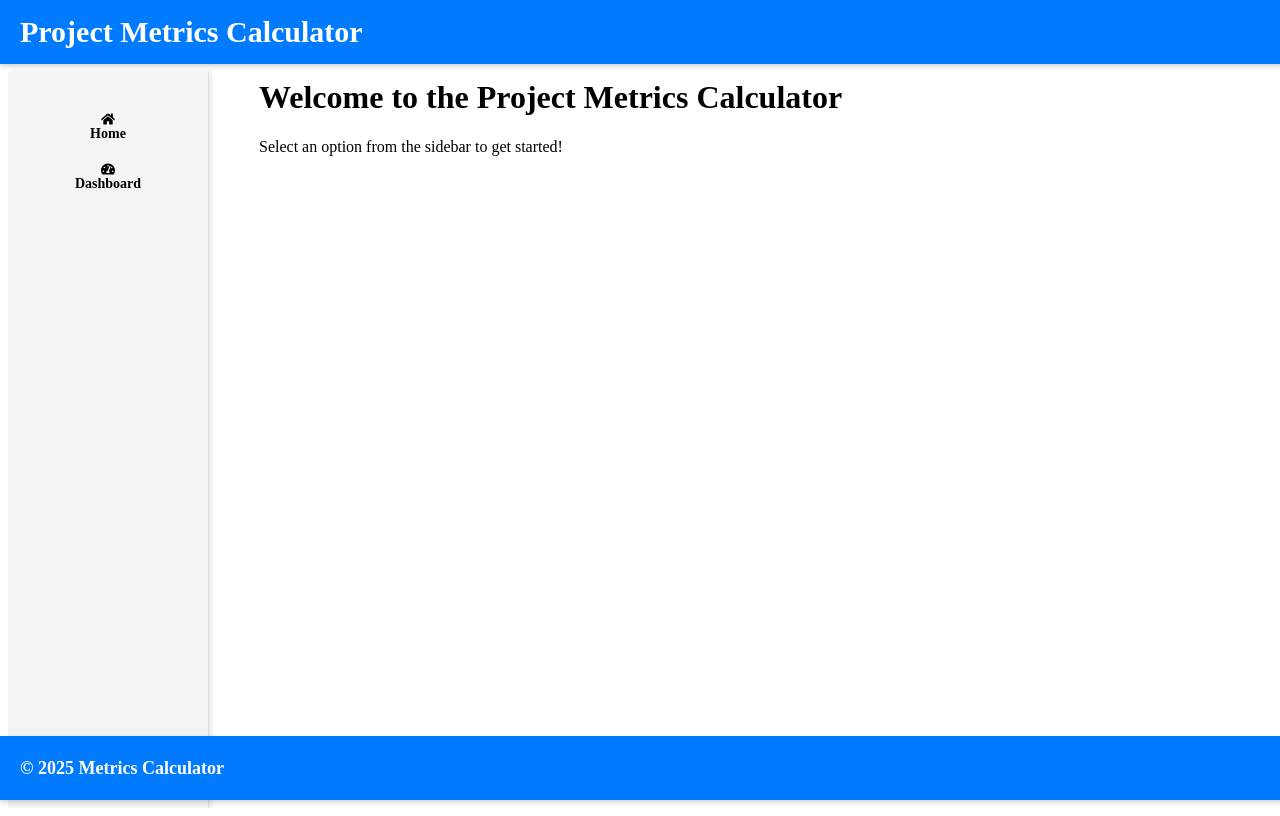
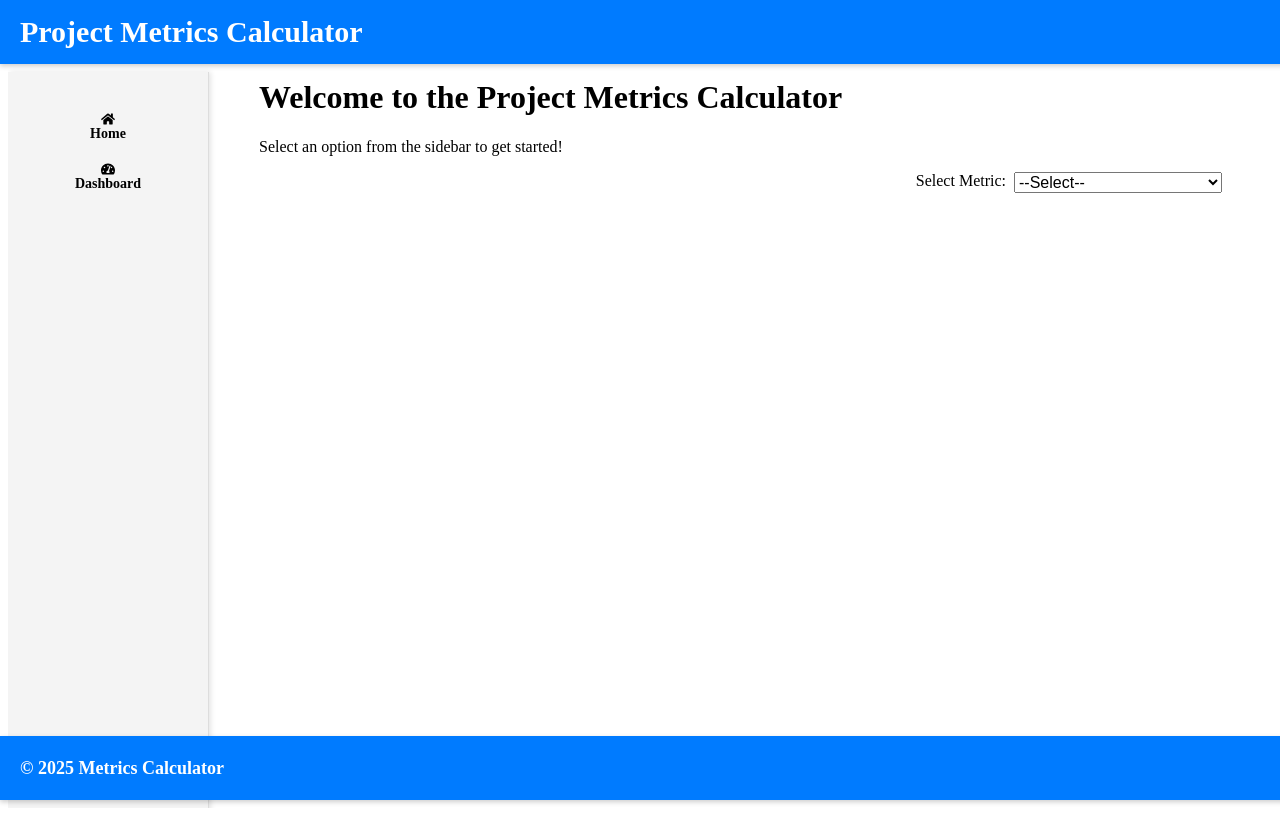
Before and after one commit to Mrunal2148/ser516-group-java-2, a React (Create React App) app in the folder app/frontend/: page / in a window 1280 px wide. Built offline with nearby package versions, Linux system fonts and the light colour scheme.

Commit message:
Added Dropdown in frontend.

```diff
--- /dev/null
+++ b/app/frontend/src/components/Dropdown.js
@@ -0,0 +1,24 @@
+import React, { useState } from 'react';
+import './css/Dropdown.css';
+
+const Dropdown = () => {
+  const [selectedOption, setSelectedOption] = useState('');
+
+  const handleChange = (event) => {
+    setSelectedOption(event.target.value);
+  };
+
+  return (
+    <div className="dropdown">
+      <label htmlFor="metrics-dropdown">Select Metric: &nbsp;</label>
+      <select id="metrics-dropdown" value={selectedOption} onChange={handleChange} className="dropdown">
+        <option value="">--Select--</option>
+        <option value="fog-index">Fog Index</option>
+        <option value="code-comment-coverage">Code Comment Coverage</option>
+        <option value="defects-removed">Defects Removed</option>
+      </select>
+    </div>
+  );
+};
+
+export default Dropdown;
--- a/app/frontend/src/components/Home.js
+++ b/app/frontend/src/components/Home.js
@@ -1,11 +1,13 @@
 import React from "react";
+import Dropdown from "./Dropdown";
 
 const Home = () => {
   return (
-    <div>
-      <h1>Welcome to the Project Metrics Calculator</h1>
-      <p>Select an option from the sidebar to get started!</p>
-    </div>
+      <div>
+        <h1>Welcome to the Project Metrics Calculator</h1>
+        <p>Select an option from the sidebar to get started!</p>
+        <Dropdown />
+      </div>
   );
 };
 
--- /dev/null
+++ b/app/frontend/src/components/css/Dropdown.css
@@ -0,0 +1,5 @@
+  .dropdown {
+    display: flex;
+    justify-content: flex-end;
+    font-size: 16px;
+  }
```
